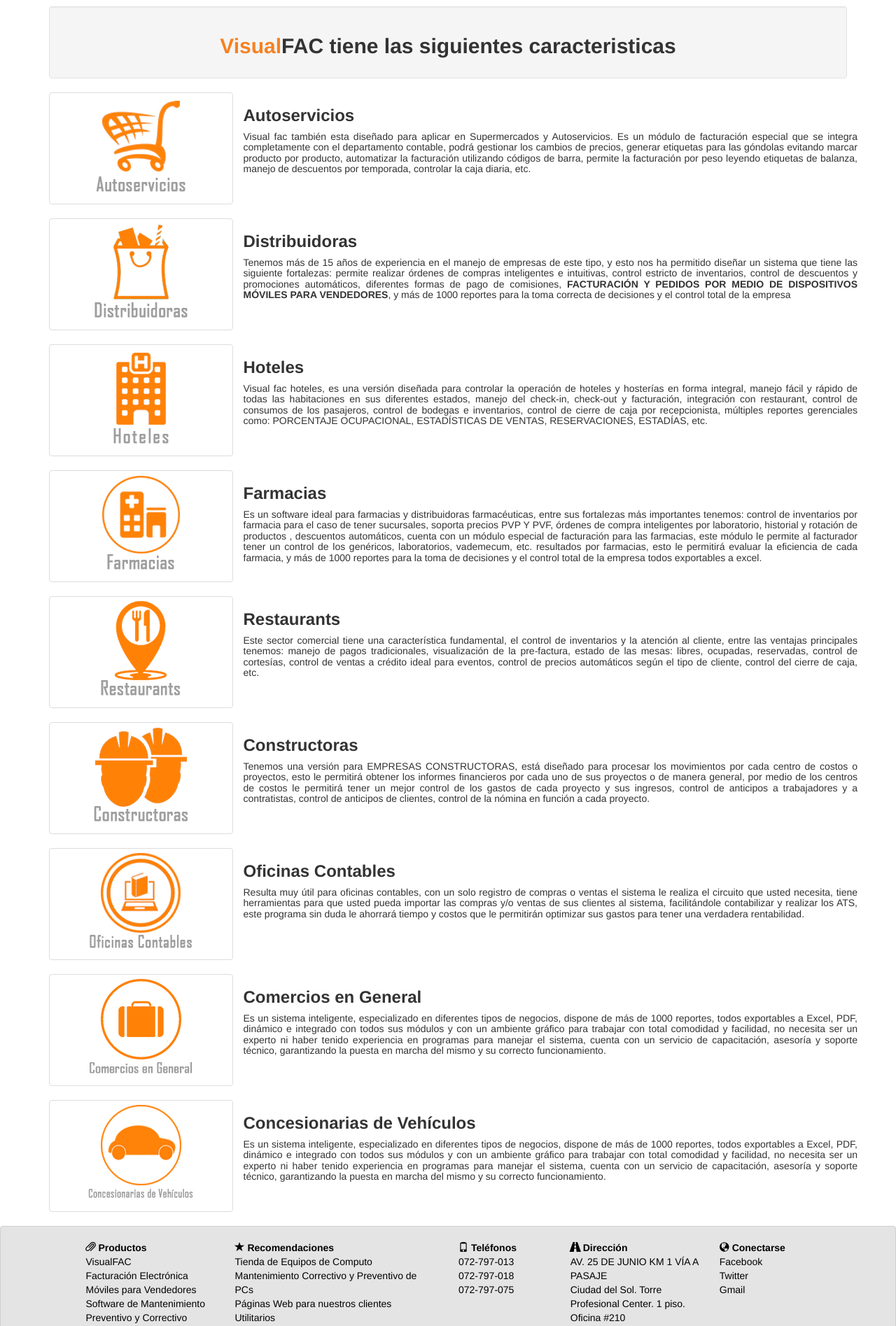
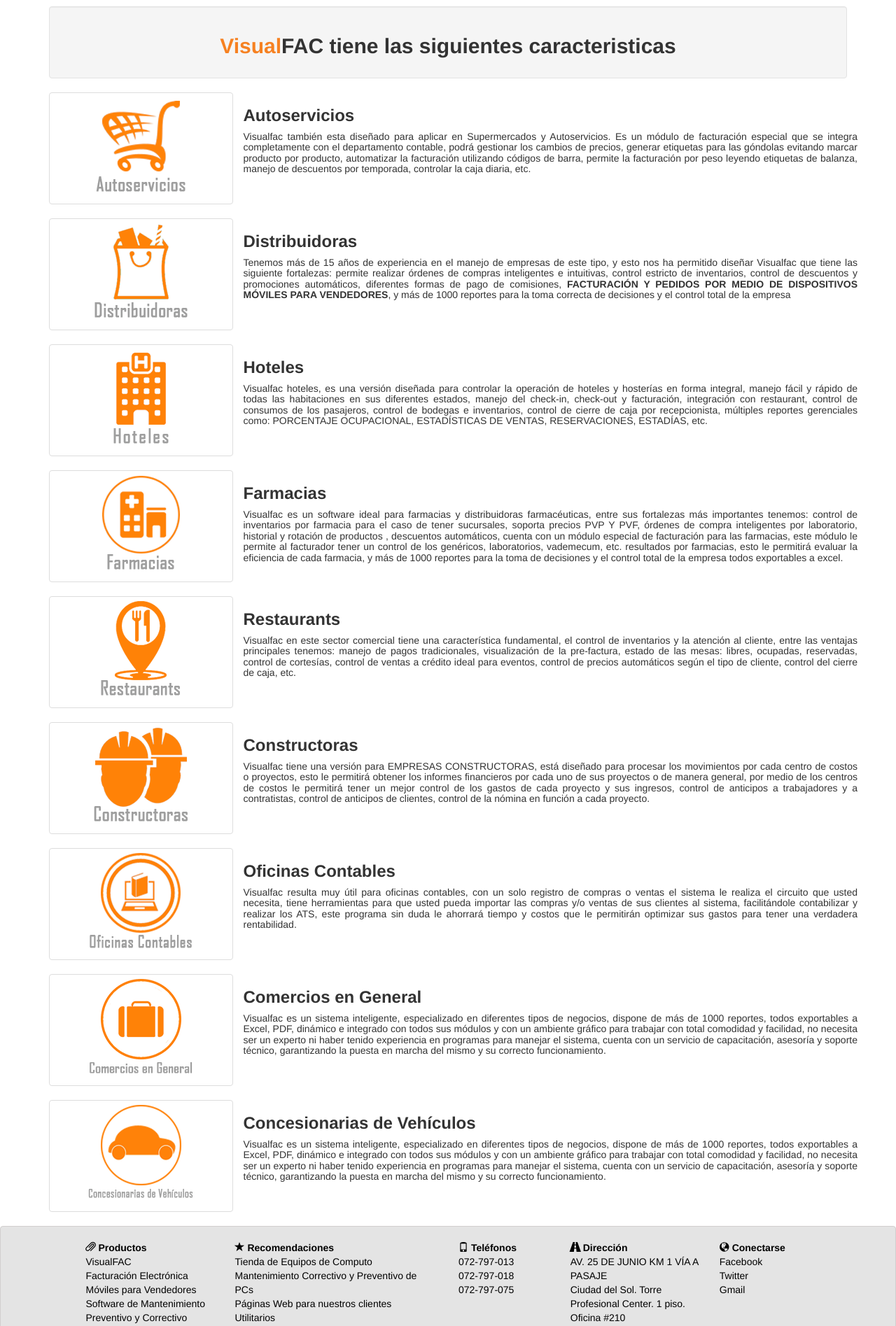
Before and after one commit to arupons/ole-ws, a PHP site: page / in a window 1280 px wide. Shown: the part 977-2872 px from the top of the page at 70% size. Run offline with PHP 8.4, Linux system fonts and the light colour scheme.

Commit message:
Prueba 3

```diff
--- a/index.php
+++ b/index.php
@@ -113,7 +113,7 @@
 			  </div>
 			  <p> <h3><b>Autoservicios</b></h3></p>
 			  <h5>
-			  <p> Visual fac tambi&eacute;n esta dise&ntilde;ado para aplicar en Supermercados y Autoservicios. Es un m&oacute;dulo de facturaci&oacute;n especial que se integra completamente con el departamento contable, podr&aacute; gestionar los cambios de precios, generar etiquetas para las g&oacute;ndolas evitando marcar producto por producto, automatizar la facturaci&oacute;n utilizando c&oacute;digos de barra, permite la facturaci&oacute;n por peso leyendo etiquetas de balanza, manejo de descuentos por temporada, controlar la caja diaria, etc. </p>
+			  <p> Visualfac tambi&eacute;n esta dise&ntilde;ado para aplicar en Supermercados y Autoservicios. Es un m&oacute;dulo de facturaci&oacute;n especial que se integra completamente con el departamento contable, podr&aacute; gestionar los cambios de precios, generar etiquetas para las g&oacute;ndolas evitando marcar producto por producto, automatizar la facturaci&oacute;n utilizando c&oacute;digos de barra, permite la facturaci&oacute;n por peso leyendo etiquetas de balanza, manejo de descuentos por temporada, controlar la caja diaria, etc. </p>
 			</h5>
 			</div>
 			<div id="hoteles" class="row">
@@ -124,7 +124,7 @@
 			  </div>
 			  <p> <h3><b>Distribuidoras</b></h3></p>
 			  <h5>
-			  <p> Tenemos m&aacute;s de 15 a&ntilde;os de experiencia en el manejo de empresas de este tipo, y esto nos ha permitido dise&ntilde;ar un sistema que tiene las siguiente fortalezas: permite realizar &oacute;rdenes de compras inteligentes e intuitivas, control estricto de inventarios, control de descuentos y promociones autom&aacute;ticos, diferentes formas de pago de comisiones, <b>FACTURACI&Oacute;N Y PEDIDOS POR MEDIO DE DISPOSITIVOS M&Oacute;VILES PARA VENDEDORES</b>, y m&aacute;s de 1000 reportes para la toma correcta de decisiones y el control total de la empresa </p>
+			  <p> Tenemos m&aacute;s de 15 a&ntilde;os de experiencia en el manejo de empresas de este tipo, y esto nos ha permitido dise&ntilde;ar Visualfac que tiene las siguiente fortalezas: permite realizar &oacute;rdenes de compras inteligentes e intuitivas, control estricto de inventarios, control de descuentos y promociones autom&aacute;ticos, diferentes formas de pago de comisiones, <b>FACTURACI&Oacute;N Y PEDIDOS POR MEDIO DE DISPOSITIVOS M&Oacute;VILES PARA VENDEDORES</b>, y m&aacute;s de 1000 reportes para la toma correcta de decisiones y el control total de la empresa </p>
 			</h5>
 			</div>
 			<div id="farmacias" class="row">
@@ -135,7 +135,7 @@
 			  </div>
 			  <p> <h3><b>Hoteles</b></h3></p>
 			  <h5>
-			  <p> Visual fac hoteles, es una versi&oacute;n dise&ntilde;ada para controlar la operaci&oacute;n de hoteles y hoster&iacute;as en forma integral, manejo f&aacute;cil y r&aacute;pido de todas las habitaciones en sus diferentes estados, manejo del check-in, check-out y facturaci&oacute;n, integraci&oacute;n con restaurant, control de consumos de los pasajeros, control de bodegas e inventarios, control de cierre de caja por recepcionista, m&uacute;ltiples reportes gerenciales como: PORCENTAJE OCUPACIONAL, ESTAD&Iacute;STICAS DE VENTAS, RESERVACIONES, ESTAD&Iacute;AS, etc. </p>
+			  <p> Visualfac hoteles, es una versi&oacute;n dise&ntilde;ada para controlar la operaci&oacute;n de hoteles y hoster&iacute;as en forma integral, manejo f&aacute;cil y r&aacute;pido de todas las habitaciones en sus diferentes estados, manejo del check-in, check-out y facturaci&oacute;n, integraci&oacute;n con restaurant, control de consumos de los pasajeros, control de bodegas e inventarios, control de cierre de caja por recepcionista, m&uacute;ltiples reportes gerenciales como: PORCENTAJE OCUPACIONAL, ESTAD&Iacute;STICAS DE VENTAS, RESERVACIONES, ESTAD&Iacute;AS, etc. </p>
 			</h5>
 			</div>
 			<div class="row">
@@ -146,7 +146,7 @@
 			  </div>
 			  <p> <h3><b>Farmacias</b></h3></p>
 			  <h5>
-			  <p> Es un software ideal para farmacias y distribuidoras farmac&eacute;uticas, entre sus fortalezas m&aacute;s importantes tenemos: control de inventarios por farmacia para el caso de tener sucursales, soporta precios PVP Y PVF, &oacute;rdenes de compra inteligentes por laboratorio, historial y rotaci&oacute;n de productos , descuentos autom&aacute;ticos, cuenta con un m&oacute;dulo especial de facturaci&oacute;n para las farmacias, este m&oacute;dulo le permite al facturador tener un control de los gen&eacute;ricos, laboratorios, vademecum, etc. resultados por farmacias, esto le permitir&aacute; evaluar la eficiencia de cada farmacia, y m&aacute;s de 1000 reportes para la toma de decisiones y el control total de la empresa todos exportables a excel. </p>
+			  <p> Visualfac es un software ideal para farmacias y distribuidoras farmac&eacute;uticas, entre sus fortalezas m&aacute;s importantes tenemos: control de inventarios por farmacia para el caso de tener sucursales, soporta precios PVP Y PVF, &oacute;rdenes de compra inteligentes por laboratorio, historial y rotaci&oacute;n de productos , descuentos autom&aacute;ticos, cuenta con un m&oacute;dulo especial de facturaci&oacute;n para las farmacias, este m&oacute;dulo le permite al facturador tener un control de los gen&eacute;ricos, laboratorios, vademecum, etc. resultados por farmacias, esto le permitir&aacute; evaluar la eficiencia de cada farmacia, y m&aacute;s de 1000 reportes para la toma de decisiones y el control total de la empresa todos exportables a excel. </p>
 			</h5>
 			</div>
 			<div id="constructoras" class="row">
@@ -157,7 +157,7 @@
 			  </div>
 			  <p> <h3><b>Restaurants</b></h3></p>
 			  <h5>
-			  <p> Este sector comercial tiene una caracter&iacute;stica fundamental, el control de inventarios y la atenci&oacute;n al cliente, entre las ventajas principales tenemos: manejo de pagos tradicionales, visualizaci&oacute;n de la pre-factura, estado de las mesas: libres, ocupadas, reservadas, control de cortes&iacute;as, control de ventas a cr&eacute;dito ideal para eventos, control de precios autom&aacute;ticos seg&uacute;n el tipo de cliente, control del cierre de caja, etc. </p>
+			  <p> Visualfac en este sector comercial tiene una caracter&iacute;stica fundamental, el control de inventarios y la atenci&oacute;n al cliente, entre las ventajas principales tenemos: manejo de pagos tradicionales, visualizaci&oacute;n de la pre-factura, estado de las mesas: libres, ocupadas, reservadas, control de cortes&iacute;as, control de ventas a cr&eacute;dito ideal para eventos, control de precios autom&aacute;ticos seg&uacute;n el tipo de cliente, control del cierre de caja, etc. </p>
 			</h5>
 			</div>
 			<div class="row">
@@ -168,7 +168,7 @@
 			  </div>
 			  <p> <h3><b>Constructoras</b></h3></p>
 			  <h5>
-			  <p> Tenemos una versi&oacute;n para EMPRESAS CONSTRUCTORAS, est&aacute; dise&ntilde;ado para procesar los movimientos por cada centro de costos o proyectos, esto le permitir&aacute; obtener los informes financieros por cada uno de sus proyectos o de manera general, por medio de los centros de costos le permitir&aacute;  tener un mejor control de los gastos de cada proyecto y sus ingresos, control de anticipos a trabajadores y a contratistas, control de anticipos de clientes, control de la n&oacute;mina en funci&oacute;n a cada proyecto. </p>
+			  <p> Visualfac tiene una versi&oacute;n para EMPRESAS CONSTRUCTORAS, est&aacute; dise&ntilde;ado para procesar los movimientos por cada centro de costos o proyectos, esto le permitir&aacute; obtener los informes financieros por cada uno de sus proyectos o de manera general, por medio de los centros de costos le permitir&aacute;  tener un mejor control de los gastos de cada proyecto y sus ingresos, control de anticipos a trabajadores y a contratistas, control de anticipos de clientes, control de la n&oacute;mina en funci&oacute;n a cada proyecto. </p>
 			</h5>
 			</div>
 			<div class="row">
@@ -179,7 +179,7 @@
 			  </div>
 			  <p> <h3><b>Oficinas Contables</b></h3></p>
 			  <h5>
-			  <p> Resulta muy &uacute;til para oficinas contables, con un solo registro de compras o ventas el sistema le realiza el circuito que usted necesita, tiene herramientas para que usted pueda importar las compras y/o ventas de sus clientes al sistema, facilit&aacute;ndole contabilizar y realizar los ATS, este programa sin duda le ahorrar&aacute; tiempo y costos que le permitir&aacute;n optimizar sus gastos para tener una verdadera rentabilidad. </p>
+			  <p> Visualfac resulta muy &uacute;til para oficinas contables, con un solo registro de compras o ventas el sistema le realiza el circuito que usted necesita, tiene herramientas para que usted pueda importar las compras y/o ventas de sus clientes al sistema, facilit&aacute;ndole contabilizar y realizar los ATS, este programa sin duda le ahorrar&aacute; tiempo y costos que le permitir&aacute;n optimizar sus gastos para tener una verdadera rentabilidad. </p>
 			</h5>
 			</div>
 
@@ -191,7 +191,7 @@
 			  </div>
 			  <p> <h3><b>Comercios en General</b></h3></p>
 			  <h5>
-			  <p> Es un sistema inteligente, especializado en diferentes tipos de negocios, dispone de m&aacute;s de 1000 reportes, todos exportables a Excel, PDF, din&aacute;mico e integrado con todos sus m&oacute;dulos y con un ambiente gr&aacute;fico para trabajar con total comodidad y facilidad, no necesita ser un experto ni haber tenido experiencia en programas para manejar el sistema, cuenta con un servicio de capacitaci&oacute;n, asesor&iacute;a y soporte t&eacute;cnico, garantizando la puesta en marcha del mismo y su correcto funcionamiento.  </p>
+			  <p> Visualfac es un sistema inteligente, especializado en diferentes tipos de negocios, dispone de m&aacute;s de 1000 reportes, todos exportables a Excel, PDF, din&aacute;mico e integrado con todos sus m&oacute;dulos y con un ambiente gr&aacute;fico para trabajar con total comodidad y facilidad, no necesita ser un experto ni haber tenido experiencia en programas para manejar el sistema, cuenta con un servicio de capacitaci&oacute;n, asesor&iacute;a y soporte t&eacute;cnico, garantizando la puesta en marcha del mismo y su correcto funcionamiento.  </p>
 			</h5>
 			</div>
 
@@ -203,7 +203,7 @@
 			  </div>
 			  <p> <h3><b>Concesionarias de Veh&iacute;culos</b></h3></p>
 			  <h5>
-			  <p> Es un sistema inteligente, especializado en diferentes tipos de negocios, dispone de m&aacute;s de 1000 reportes, todos exportables a Excel, PDF, din&aacute;mico e integrado con todos sus m&oacute;dulos y con un ambiente gr&aacute;fico para trabajar con total comodidad y facilidad, no necesita ser un experto ni haber tenido experiencia en programas para manejar el sistema, cuenta con un servicio de capacitaci&oacute;n, asesor&iacute;a y soporte t&eacute;cnico, garantizando la puesta en marcha del mismo y su correcto funcionamiento.  </p>
+			  <p> Visualfac es un sistema inteligente, especializado en diferentes tipos de negocios, dispone de m&aacute;s de 1000 reportes, todos exportables a Excel, PDF, din&aacute;mico e integrado con todos sus m&oacute;dulos y con un ambiente gr&aacute;fico para trabajar con total comodidad y facilidad, no necesita ser un experto ni haber tenido experiencia en programas para manejar el sistema, cuenta con un servicio de capacitaci&oacute;n, asesor&iacute;a y soporte t&eacute;cnico, garantizando la puesta en marcha del mismo y su correcto funcionamiento.  </p>
 			</h5>
 			</div>
 		</div>
```
